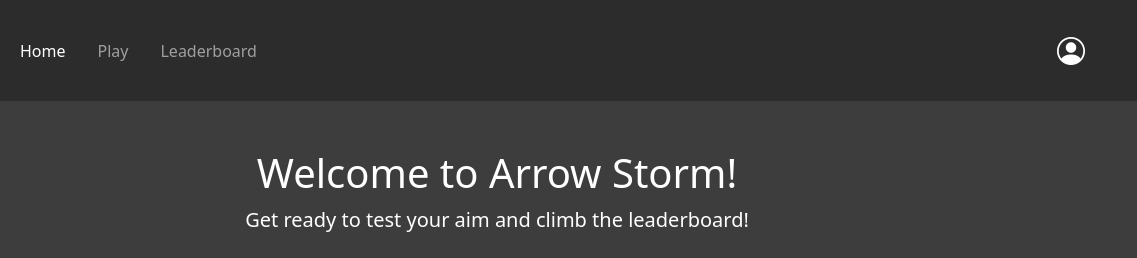
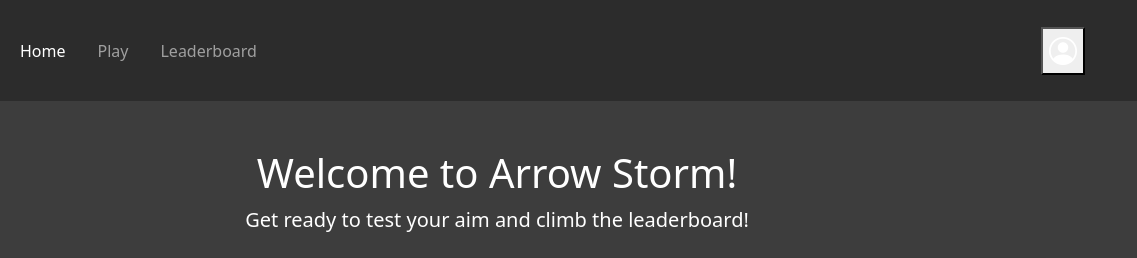
Before and after one commit to dhronm/ITI-200-DDR-Game, a plain HTML site: page index.html in a window 1280 px wide. Shown: the top 258 px of the page, 143-1280 px from the left. Drawn offline with nearby package versions, Linux system fonts and the light colour scheme.

Commit message:
Update index.html

```diff
--- a/index.html
+++ b/index.html
@@ -33,9 +33,11 @@
                      card for gettin user info for sign in but im sure
                      we dont need that implemteded at the moment and
                      we can ask thiago -->
-                <a href="#" class="text-white ms-auto">
-                <i class="bi bi-person-circle fs-3"></i>
-                </a>
+                <button id="signin-btn" class="ms-auto">
+                    <a href="#" class="text-white ms-auto">
+                    <i class="bi bi-person-circle fs-3"></i>
+                    </a>
+                </button>
             </div>
         </nav>
 
@@ -63,4 +65,5 @@
         <script src="https://cdn.jsdelivr.net/npm/bootstrap@5.3.8/dist/js/bootstrap.bundle.min.js" integrity="sha384-FKyoEForCGlyvwx9Hj09JcYn3nv7wiPVlz7YYwJrWVcXK/BmnVDxM+D2scQbITxI" crossorigin="anonymous"></script>
         <script src="script.js"></script>
     </body>
+
 </html>
```
